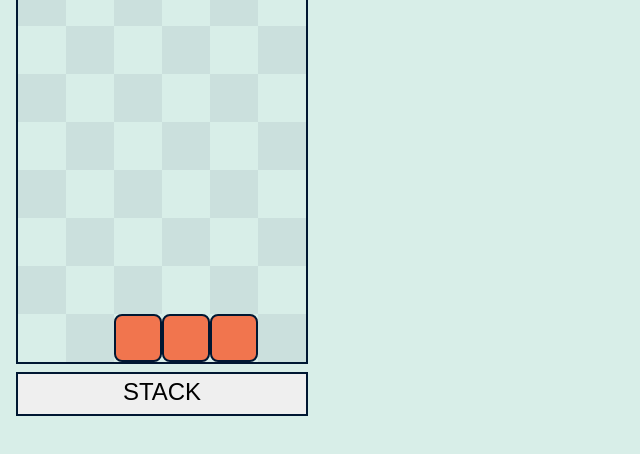
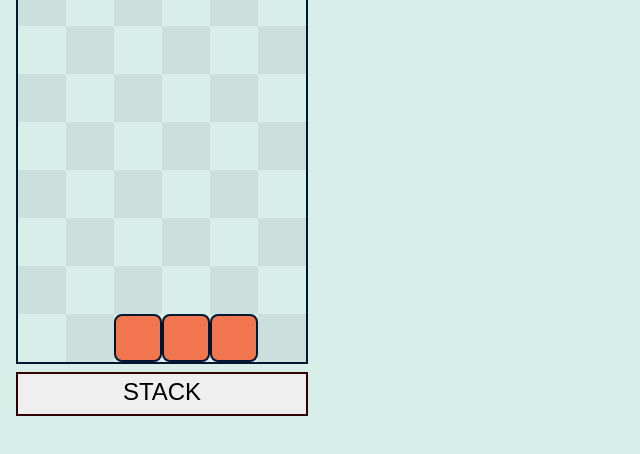
Before and after one commit to valeallo/stacker, a plain HTML site: page 02-stacker/index.html in a window 1280 px wide. Shown: the part 112-566 px from the top of the page, without its empty margins (0-640 px from the left). Drawn offline with Linux system fonts and the light colour scheme; a web font is replaced by a local one.

Commit message:
border color changed

```diff
--- a/02-stacker/style.css
+++ b/02-stacker/style.css
@@ -37,7 +37,7 @@ h1 {
   /* width: 50%; */
   cursor: pointer;
   text-transform: uppercase;
-  border: 2px solid rgb(0, 23, 50);
+  border: 2px solid rgb(50, 0, 0);
 }
 
 .btn:hover {
```
